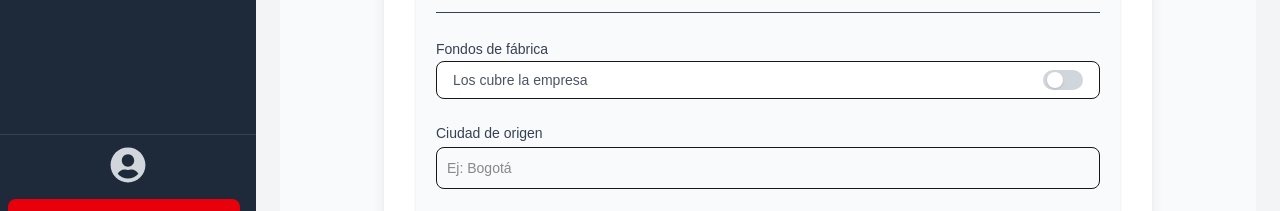
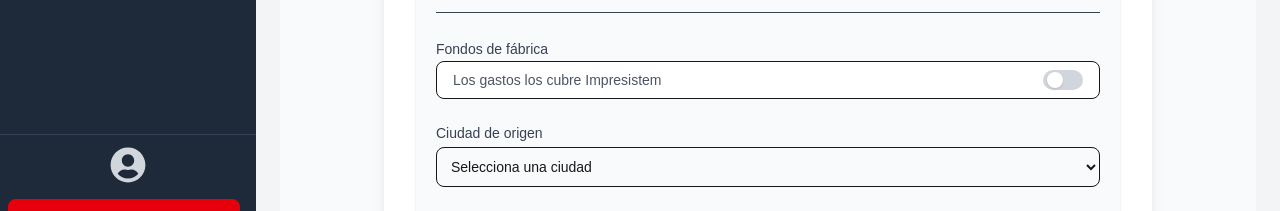
Before and after one commit to ImpreCode1/Gestion-Visitas, a Next.js app: page /agendar_visita in a window 1280 px wide. Shown: the part 541-752 px from the top of the page. Built offline with nearby package versions, Linux system fonts and the light colour scheme; no server answers.

Commit message:
Add list of Cities to the form

```diff
--- a/src/app/agendar_visita/page.jsx
+++ b/src/app/agendar_visita/page.jsx
@@ -180,8 +180,8 @@ export default function AgendarVisitaPage() {
               <div className="flex items-center justify-between px-4 py-2 border rounded-lg bg-white">
                 <span className="text-gray-600 text-sm">
                   {formData.fondos_fabrica
-                    ? "La fábrica cubre los gastos"
-                    : "Los cubre la empresa"}
+                    ? "Los gastos los cubre la fabrica"
+                    : "Los gastos los cubre Impresistem"}
                 </span>
                 <button
                   type="button"
@@ -215,16 +215,75 @@ export default function AgendarVisitaPage() {
               >
                 Ciudad de origen
               </label>
-              <input
-                type="text"
+              <select
                 id="ciudad_origen"
                 name="ciudad_origen"
                 value={formData.ciudad_origen}
                 onChange={handleChange}
-                placeholder="Ej: Bogotá"
                 className="border p-2.5 rounded-lg w-full text-sm focus:ring focus:ring-blue-200"
                 required
-              />
+              >
+                <option value="">Selecciona una ciudad</option>
+                <option value="Leticia">Leticia</option>
+                <option value="Bello">Bello</option>
+                <option value="Envigado">Envigado</option>
+                <option value="Itagüí">Itagüí</option>
+                <option value="Medellín">Medellín</option>
+                <option value="Puerto Berrío">Puerto Berrío</option>
+                <option value="Arauca">Arauca</option>
+                <option value="Barranquilla">Barranquilla</option>
+                <option value="Soledad">Soledad</option>
+                <option value="Bogotá">Bogotá</option>
+                <option value="Girardot">Girardot</option>
+                <option value="Cartagena">Cartagena</option>
+                <option value="Magangué">Magangué</option>
+                <option value="Duitama">Duitama</option>
+                <option value="Sogamoso">Sogamoso</option>
+                <option value="Tunja">Tunja</option>
+                <option value="Manizales">Manizales</option>
+                <option value="Florencia">Florencia</option>
+                <option value="Yopal">Yopal</option>
+                <option value="Popayán">Popayán</option>
+                <option value="Sevilla">Sevilla</option>
+                <option value="Valledupar">Valledupar</option>
+                <option value="Quibdó">Quibdó</option>
+                <option value="Montería">Montería</option>
+                <option value="Guainía">Guainía</option>
+                <option value="Guaviare">Guaviare</option>
+                <option value="San José del Guaviare">
+                  San José del Guaviare
+                </option>
+                <option value="Neiva">Neiva</option>
+                <option value="Ríohacha">Ríohacha</option>
+                <option value="El Banco">El Banco</option>
+                <option value="Ciénaga">Ciénaga</option>
+                <option value="Santa Marta">Santa Marta</option>
+                <option value="Villavicencio">Villavicencio</option>
+                <option value="Ipiales">Ipiales</option>
+                <option value="Pasto">Pasto</option>
+                <option value="Tumaco">Tumaco</option>
+                <option value="Cúcuta">Cúcuta</option>
+                <option value="Ocaña">Ocaña</option>
+                <option value="Pamplona">Pamplona</option>
+                <option value="Mocoa">Mocoa</option>
+                <option value="Armenia">Armenia</option>
+                <option value="Calarcá">Calarcá</option>
+                <option value="Pereira">Pereira</option>
+                <option value="Santa Rosa de Cabal">Santa Rosa de Cabal</option>
+                <option value="San Andrés y Providencia">
+                  San Andrés y Providencia
+                </option>
+                <option value="Barrancabermeja">Barrancabermeja</option>
+                <option value="Bucaramanga">Bucaramanga</option>
+                <option value="Sincelejo">Sincelejo</option>
+                <option value="Ibagué">Ibagué</option>
+                <option value="Buenaventura">Buenaventura</option>
+                <option value="Buga">Buga</option>
+                <option value="Cali">Cali</option>
+                <option value="Palmira">Palmira</option>
+                <option value="Tuluá">Tuluá</option>
+                <option value="Puerto Carreño">Puerto Carreño</option>
+              </select>
             </div>
 
             {/* ✅ Fechas y lugar */}
@@ -286,7 +345,7 @@ export default function AgendarVisitaPage() {
             {!formData.fondos_fabrica && (
               <div className="space-y-2">
                 <label className="text-sm font-medium text-gray-700">
-                  ¿La visita requiere avión?
+                  ¿La visita requiere tiquetes aéreos?
                 </label>
                 <div className="flex items-center justify-between px-4 py-2 border rounded-lg bg-white">
                   <span className="text-gray-600 text-sm">
--- a/src/app/api/login/route.js
+++ b/src/app/api/login/route.js
@@ -26,6 +26,8 @@ function determinarRol(title = "") {
     return "aprobador";
   } else if (t.includes("trainee")) {
     return "trainee";
+  } else if (t.includes("operating assets director")){
+    return "notas_credito";
   } else {
     return "sinRol";
   }
```
